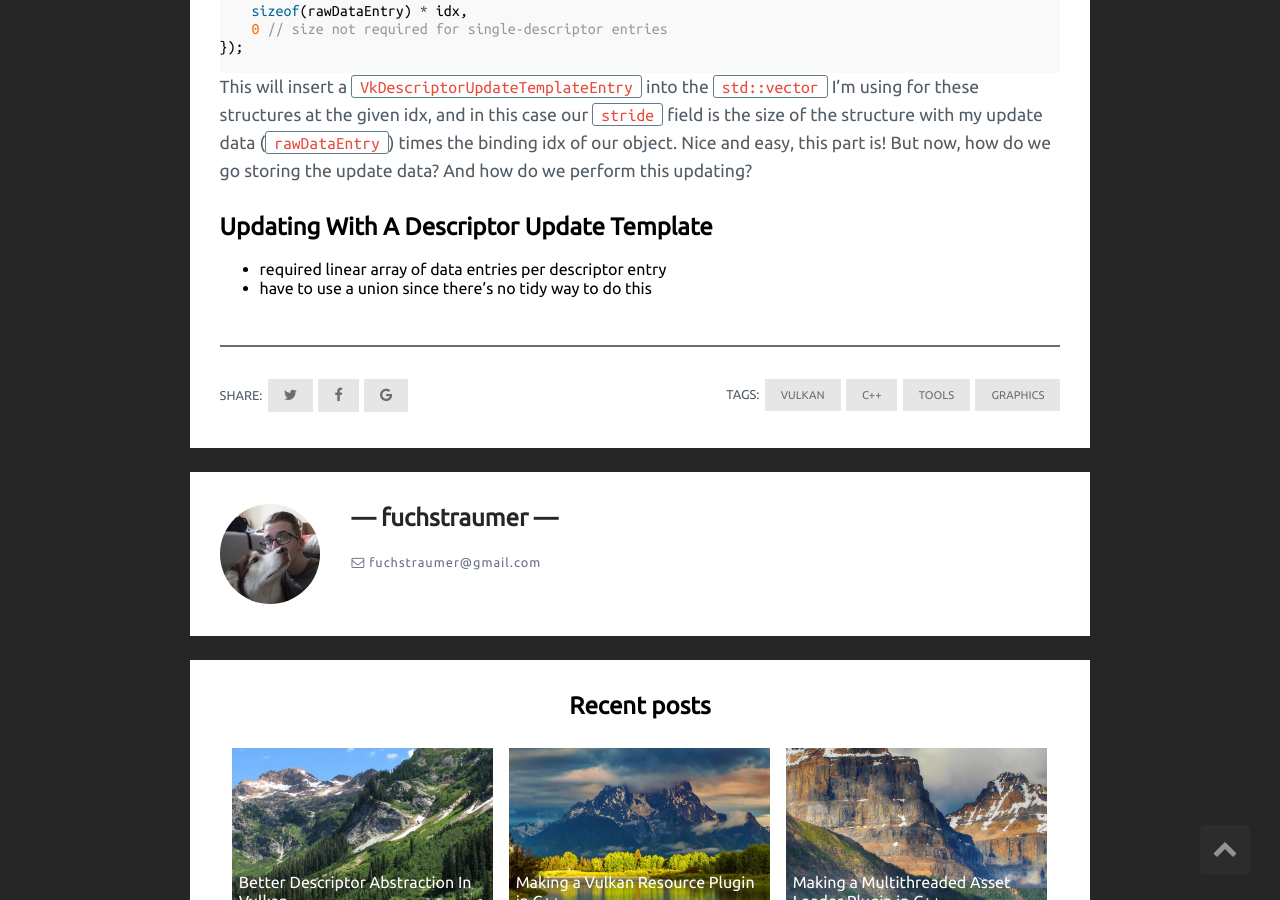
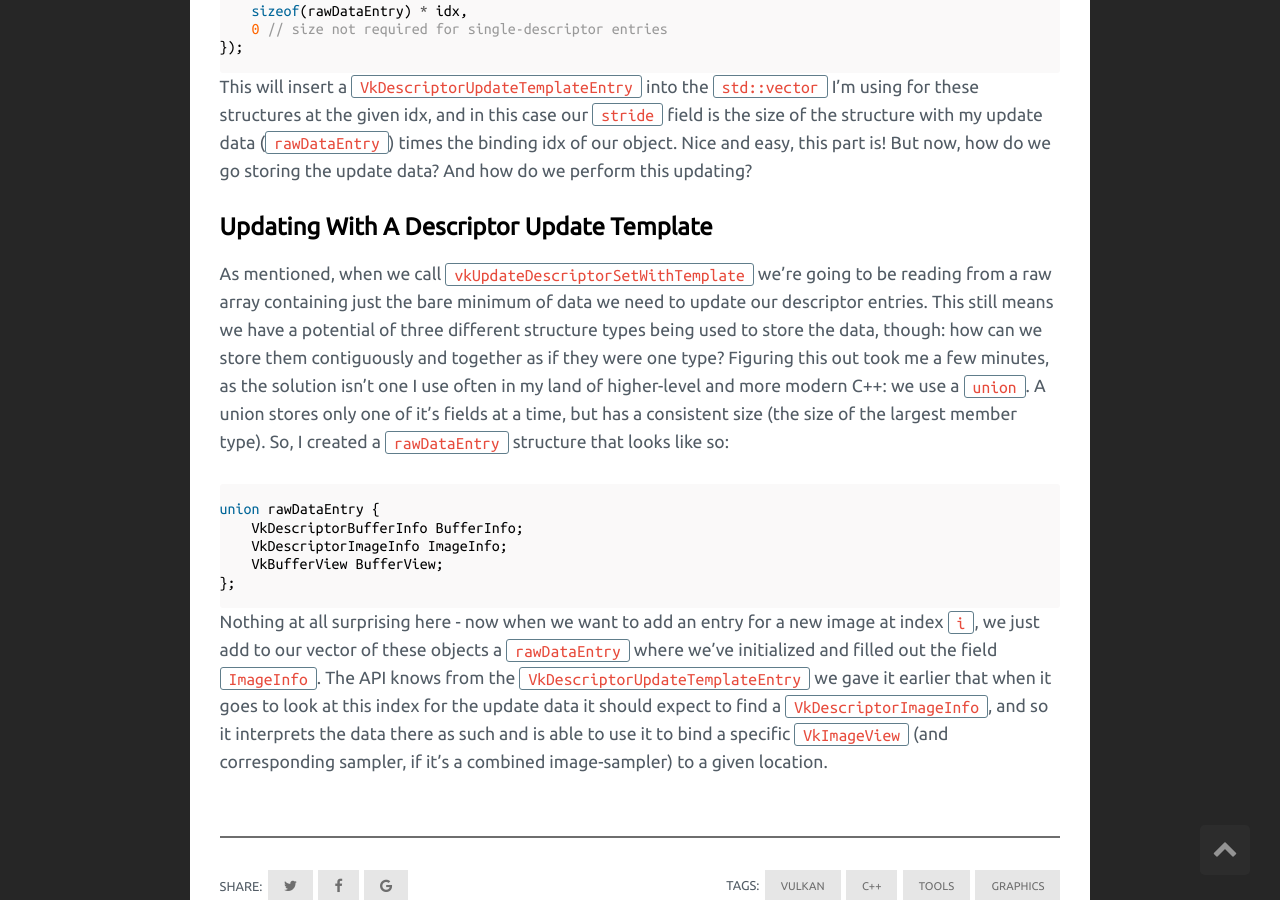
Before and after one commit to fuchstraumer/fuchstraumer.github.io, a Jekyll site: the page built from _posts/2018-10-8-Better-Descriptor-Abstraction.md, in a window 1280 px wide and 900 px high, scrolled down 3560 px. Built offline with Jekyll 4.4.1, drawn with Linux system fonts in a browser that asks for light colours; comment, search, counter and statistics services are not loaded.

Commit message:
rawDataEntry bit, yay

```diff
--- a/_posts/2018-10-8-Better-Descriptor-Abstraction.md
+++ b/_posts/2018-10-8-Better-Descriptor-Abstraction.md
@@ -72,7 +72,14 @@ This will insert a `VkDescriptorUpdateTemplateEntry` into the `std::vector` I'm
 
 ## Updating With A Descriptor Update Template
 
+As mentioned, when we call `vkUpdateDescriptorSetWithTemplate` we're going to be reading from a raw array containing just the bare minimum of data we need to update our descriptor entries. This still means we have a potential of three different structure types being used to store the data, though: how can we store them contiguously and together as if they were one type? Figuring this out took me a few minutes, as the solution isn't one I use often in my land of higher-level and more modern C++: we use a `union`. A union stores only one of it's fields at a time, but has a consistent size (the size of the largest member type). So, I created a `rawDataEntry` structure that looks like so:
 
+{% highlight cpp %}
+union rawDataEntry {
+    VkDescriptorBufferInfo BufferInfo;
+    VkDescriptorImageInfo ImageInfo;
+    VkBufferView BufferView;
+};
+{% endhighlight %}
 
-- required linear array of data entries per descriptor entry
-- have to use a union since there's no tidy way to do this
+Nothing at all surprising here - now when we want to add an entry for a new image at index `i`, we just add to our vector of these objects a `rawDataEntry` where we've initialized and filled out the field `ImageInfo`. The API knows from the `VkDescriptorUpdateTemplateEntry` we gave it earlier that when it goes to look at this index for the update data it should expect to find a `VkDescriptorImageInfo`, and so it interprets the data there as such and is able to use it to bind a specific `VkImageView` (and corresponding sampler, if it's a combined image-sampler) to a given location.
```
